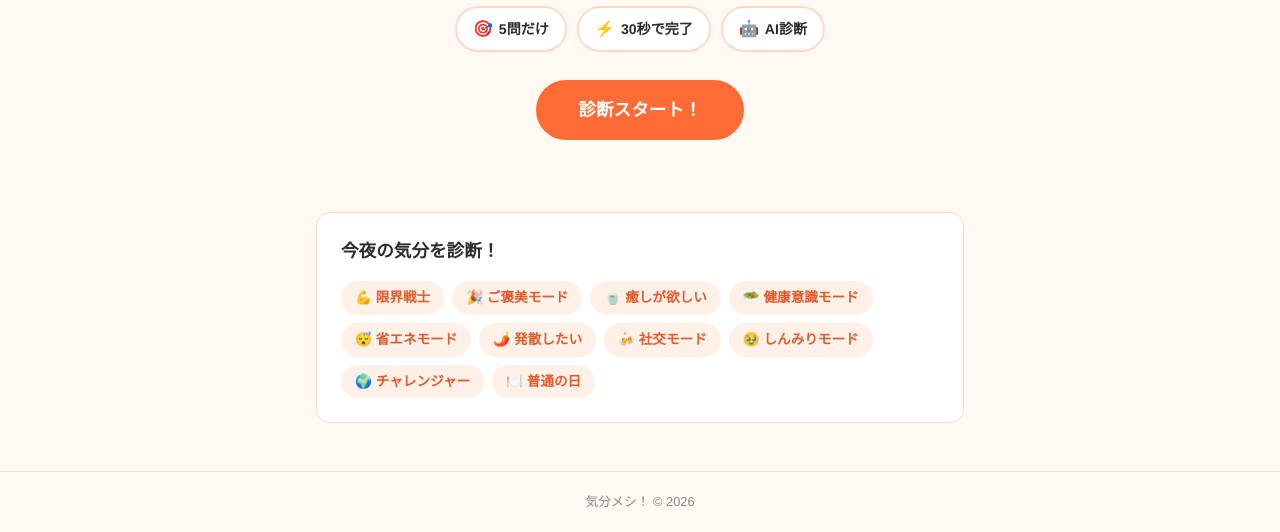
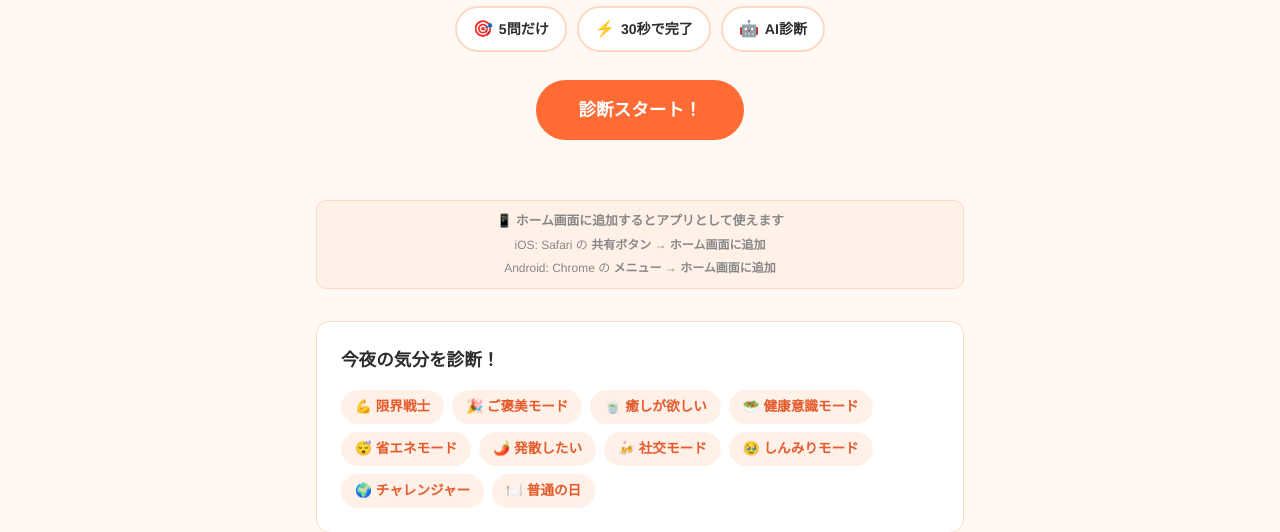
Before and after one commit to tamago-dotcom/DinnerDecider, a Flask app: page / in a window 1280 px wide. Shown: the part 350-882 px from the top of the page. Before the commit the page ends 857 px from the top, so only its background shows below. Run offline with Flask 3, Linux system fonts and the light colour scheme; data that the repository does not hold is empty.

Commit message:
feat: PWA化（manifest.json / Service Worker / アイコン）
- manifest.json 追加（standalone表示、テーマ色#FF6B35）
- SVGアイコン追加（192x192 / 512x512 / apple-touch-icon）
- Service Worker (sw.js) 追加（オフライン時トップ画面フォールバック）
- /sw.js ルート追加（ルートスコープ配信、Cache-Control: no-cache）
- base.html に PWA メタタグ・SW 登録スクリプト追加
- index.html にホーム画面追加手順（iOS/Android）を小さく表示

Co-Authored-By: Claude Sonnet 4.6 <noreply@anthropic.com>

```diff
--- a/app.py
+++ b/app.py
@@ -9,7 +9,7 @@ import os
 import uuid
 from flask import (
     Flask, render_template, request, jsonify,
-    redirect, url_for, session,
+    redirect, url_for, session, send_from_directory,
 )
 
 from database import Database
@@ -37,6 +37,21 @@ def ensure_session_id():
     """
     if 'sid' not in session:
         session['sid'] = str(uuid.uuid4())
+
+
+@app.route('/sw.js')
+def service_worker():
+    """Service Worker スクリプトをルートスコープで配信する。
+
+    PWA の Service Worker はスコープの都合上、/sw.js として
+    提供する必要があるため、static/js/sw.js を専用ルートで返す。
+
+    Returns:
+        Response: sw.js ファイル（Cache-Control: no-cache）。
+    """
+    response = send_from_directory('static/js', 'sw.js')
+    response.headers['Cache-Control'] = 'no-cache'
+    return response
 
 
 @app.route('/')
--- a/static/css/style.css
+++ b/static/css/style.css
@@ -217,6 +217,31 @@ img { max-width: 100%; }
   margin-top: 20px;
   font-size: 0.85rem;
   color: var(--text-muted);
+}
+
+.pwa-hint {
+  margin-top: 20px;
+  padding: 10px 16px;
+  background: var(--primary-light);
+  border: 1px solid var(--border);
+  border-radius: 10px;
+  text-align: center;
+}
+
+.pwa-hint-title {
+  font-size: 0.8rem;
+  font-weight: 600;
+  color: var(--text-muted);
+}
+
+.pwa-hint-detail {
+  display: flex;
+  flex-direction: column;
+  gap: 2px;
+  margin-top: 4px;
+  font-size: 0.75rem;
+  color: var(--text-muted);
+  line-height: 1.7;
 }
 
 .group-preview {
--- a/templates/base.html
+++ b/templates/base.html
@@ -5,6 +5,13 @@
   <meta name="viewport" content="width=device-width, initial-scale=1.0">
   <title>{% block title %}気分メシ！{% endblock %}</title>
   <link rel="stylesheet" href="{{ url_for('static', filename='css/style.css') }}">
+  <!-- PWA -->
+  <link rel="manifest" href="{{ url_for('static', filename='manifest.json') }}">
+  <meta name="theme-color" content="#FF6B35">
+  <meta name="apple-mobile-web-app-capable" content="yes">
+  <meta name="apple-mobile-web-app-status-bar-style" content="default">
+  <meta name="apple-mobile-web-app-title" content="気分メシ！">
+  <link rel="apple-touch-icon" href="{{ url_for('static', filename='icons/apple-touch-icon.svg') }}">
   {% block head %}{% endblock %}
 </head>
 <body>
@@ -24,5 +31,10 @@
   </footer>
 
   {% block scripts %}{% endblock %}
+  <script>
+    if ('serviceWorker' in navigator) {
+      navigator.serviceWorker.register('/sw.js').catch(() => {});
+    }
+  </script>
 </body>
 </html>
--- a/templates/index.html
+++ b/templates/index.html
@@ -34,6 +34,14 @@
     {% endif %}
   </div>
 
+  <div class="pwa-hint">
+    <p class="pwa-hint-title">📱 ホーム画面に追加するとアプリとして使えます</p>
+    <p class="pwa-hint-detail">
+      <span>iOS: Safari の <strong>共有ボタン</strong> → <strong>ホーム画面に追加</strong></span>
+      <span>Android: Chrome の <strong>メニュー</strong> → <strong>ホーム画面に追加</strong></span>
+    </p>
+  </div>
+
   <div class="group-preview">
     <h2 class="section-title">今夜の気分を診断！</h2>
     <div class="group-grid">
```
Also changed, not shown: TEST_REPORT.md (+30 -0 lines), static/js/sw.js (added, +44 -0 lines), static/icons/apple-touch-icon.svg (added), static/icons/icon-192.svg (added), static/icons/icon-512.svg (added), static/manifest.json (added).
